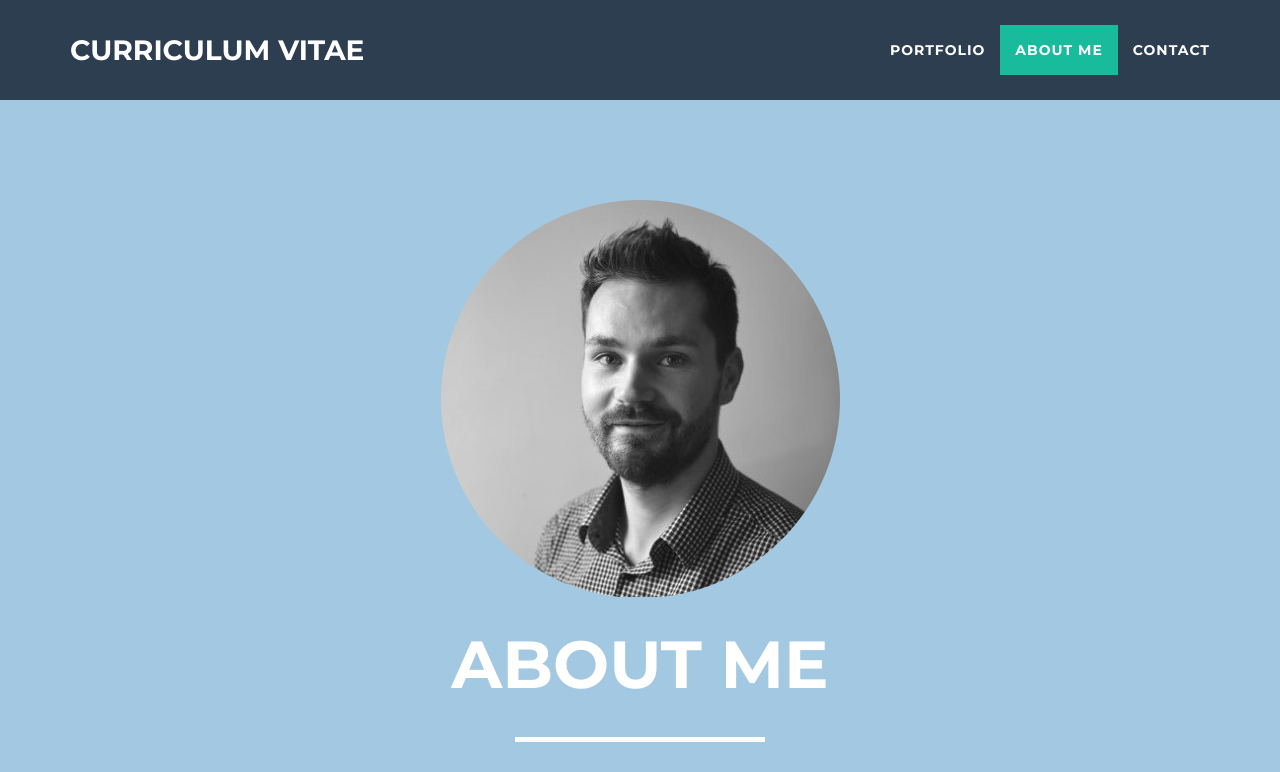
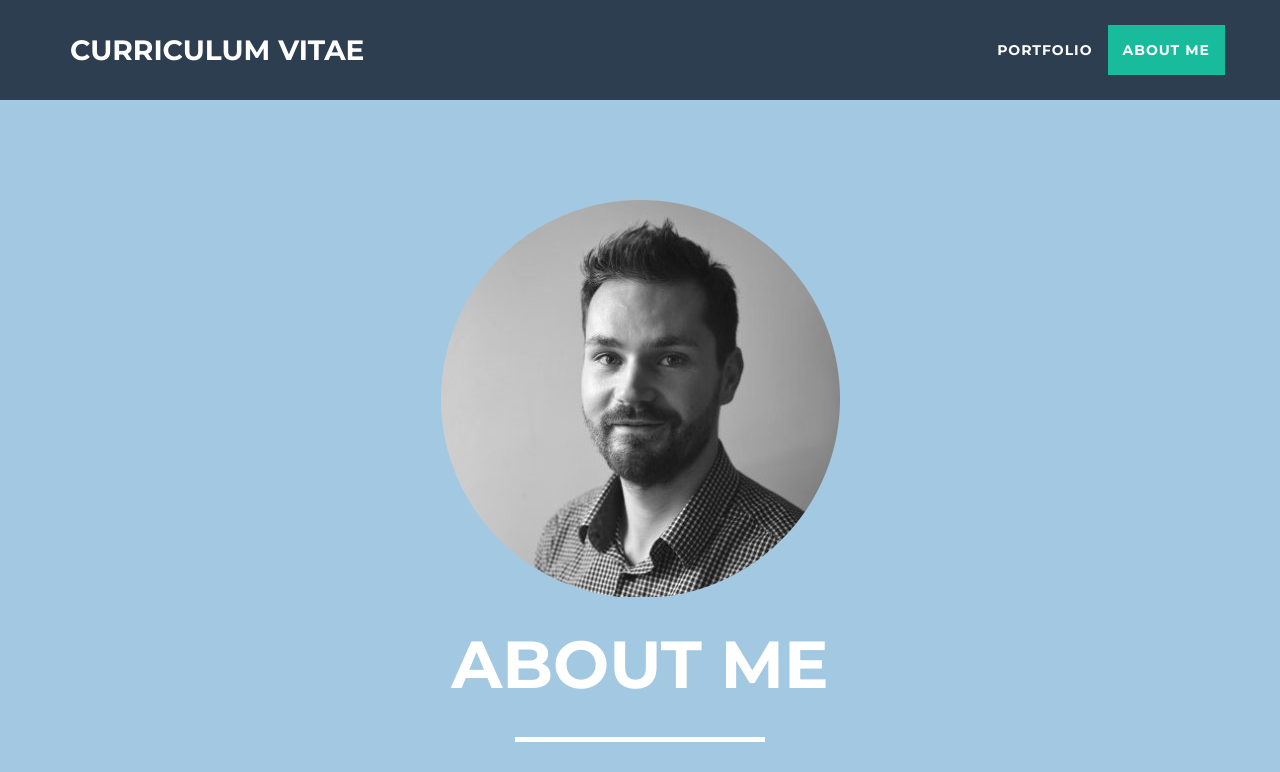
Before and after one commit to rakaszis/Curriculum-Vitae-of-rakaszis, a website: page index.html in a window 1280 px wide. Shown: the top 772 px of the page. Drawn offline with nearby package versions, Linux system fonts and the light colour scheme.

Commit message:
Update index.html

```diff
--- a/index.html
+++ b/index.html
@@ -56,10 +56,7 @@
                     <li class="page-scroll">
                         <a href="#about">About Me</a>
                     </li>
-                    <li class="page-scroll">
-                        <a href="#contact">Contact</a>
-                    </li>
-                </ul>
+                  </ul>
             </div>
             <!-- /.navbar-collapse -->
         </div>
@@ -178,7 +175,6 @@
 
      <!-- Footer -->
 	<footer>
-	<section class ="success" id="about">
 	<footer class="text-center">
         <div class="footer-above">
             <div class="container">
```
